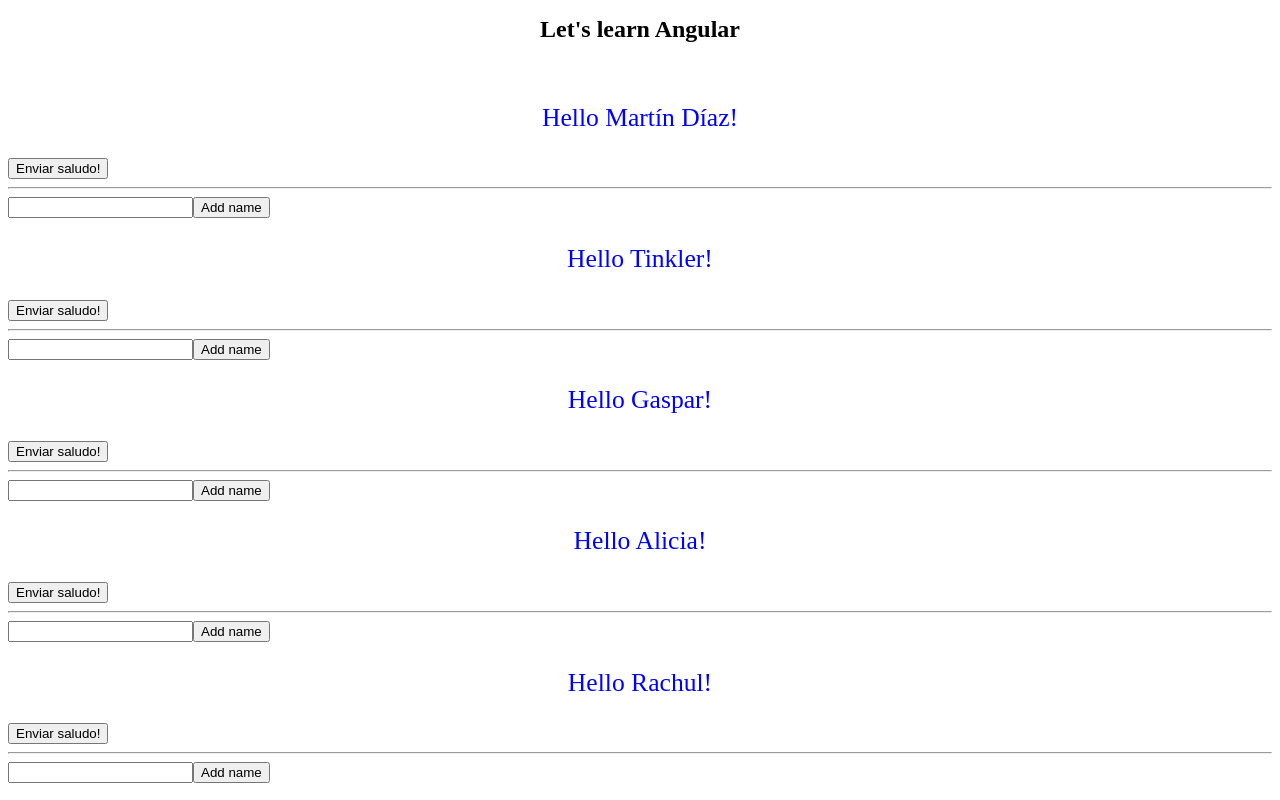
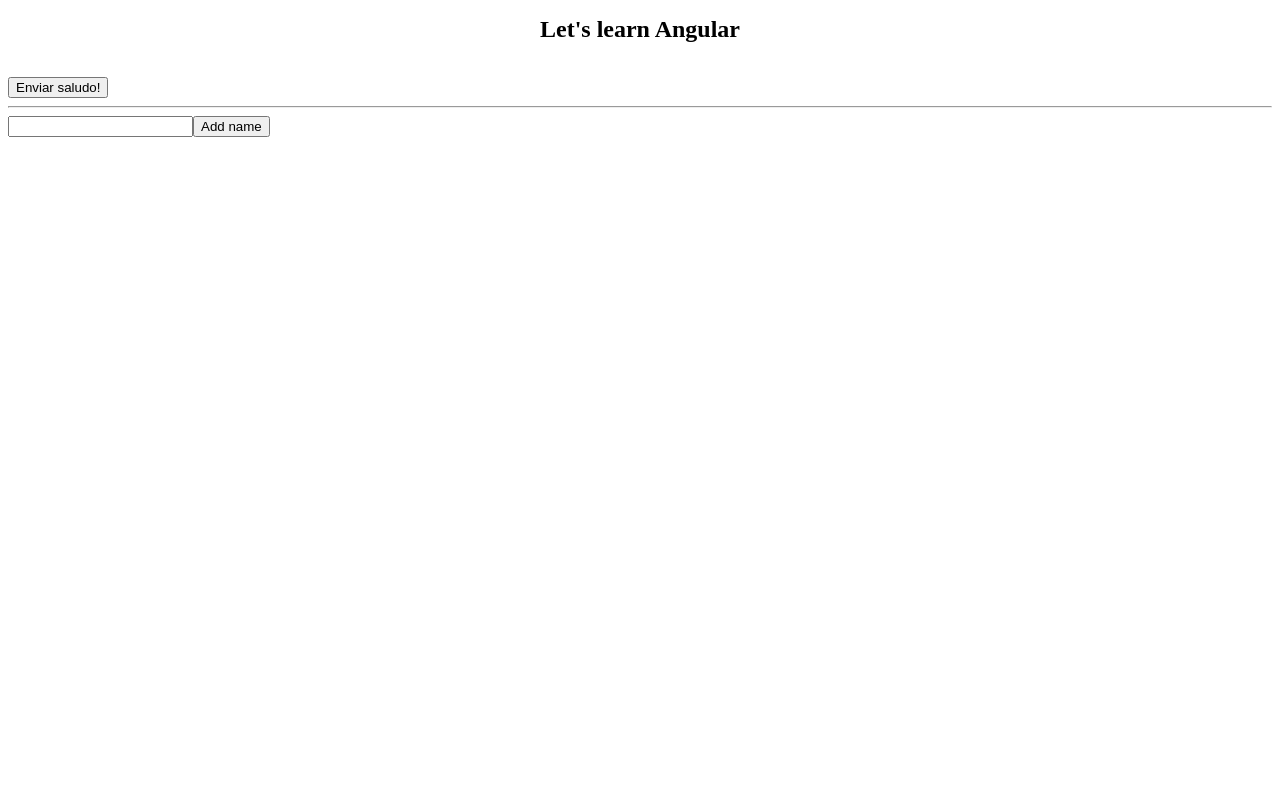
Before and after one commit to magadiflo/fundamentos-angular, an Angular app: page / in a window 1280 px wide. Built offline with nearby package versions, Linux system fonts and the light colour scheme.

Commit message:
Directiva ngFor

```diff
--- a/src/app/app.component.html
+++ b/src/app/app.component.html
@@ -3,13 +3,5 @@
         [style.color]="myHelloComponent.namesList.length > 0 ? 'red': 'black'"
         class="text-center">Let's learn Angular</h1>
     <div [class.hidden]="myHelloComponent.inputName.length == 0">Writting '{{myHelloComponent.inputName}}' in HelloComponent</div>
-    <app-hello #myHelloComponent [name]="myName" (sayHello)="onSayHello($event)"></app-hello>
-
-    <app-hello name="Tinkler"></app-hello>
-
-    <app-hello name="Gaspar"></app-hello>
-
-    <app-hello name="Alicia"></app-hello>
-
-    <app-hello name="Rachul"></app-hello>
+    <app-hello #myHelloComponent (sayHello)="onSayHello($event)"></app-hello>
 </div>
--- a/src/app/app.component.ts
+++ b/src/app/app.component.ts
@@ -7,8 +7,6 @@
 })
 export class AppComponent {
 
-  myName: string = 'Martín Díaz';
-
   onSayHello(sayHello: string) {
     console.log(sayHello);
   }
--- a/src/app/hello/hello.component.html
+++ b/src/app/hello/hello.component.html
@@ -1,4 +1,4 @@
-<p>Hello {{ name }}!</p>
+<p *ngFor="let item of namesList; let i = index;">{{ i }} Hello {{ item }}!</p>
 <button type="button" (click)="onNameClick()">Enviar saludo!</button>
 <hr>
 <div>
```
